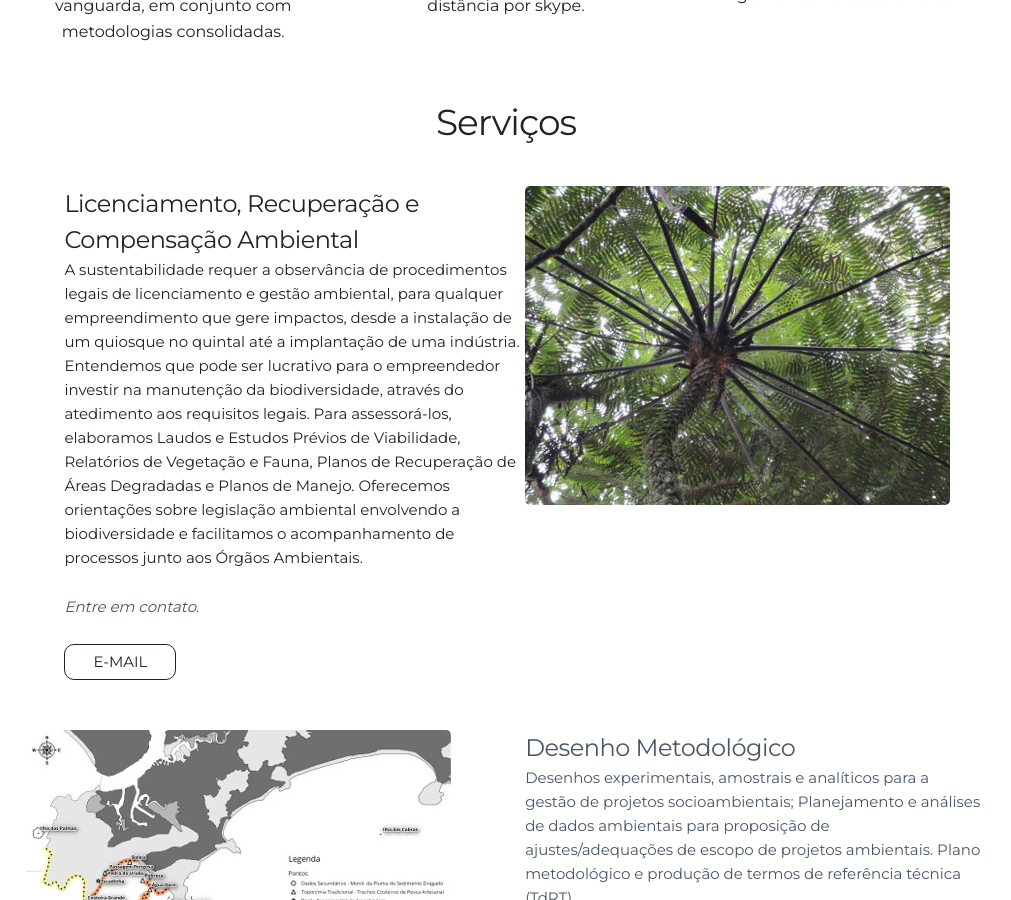
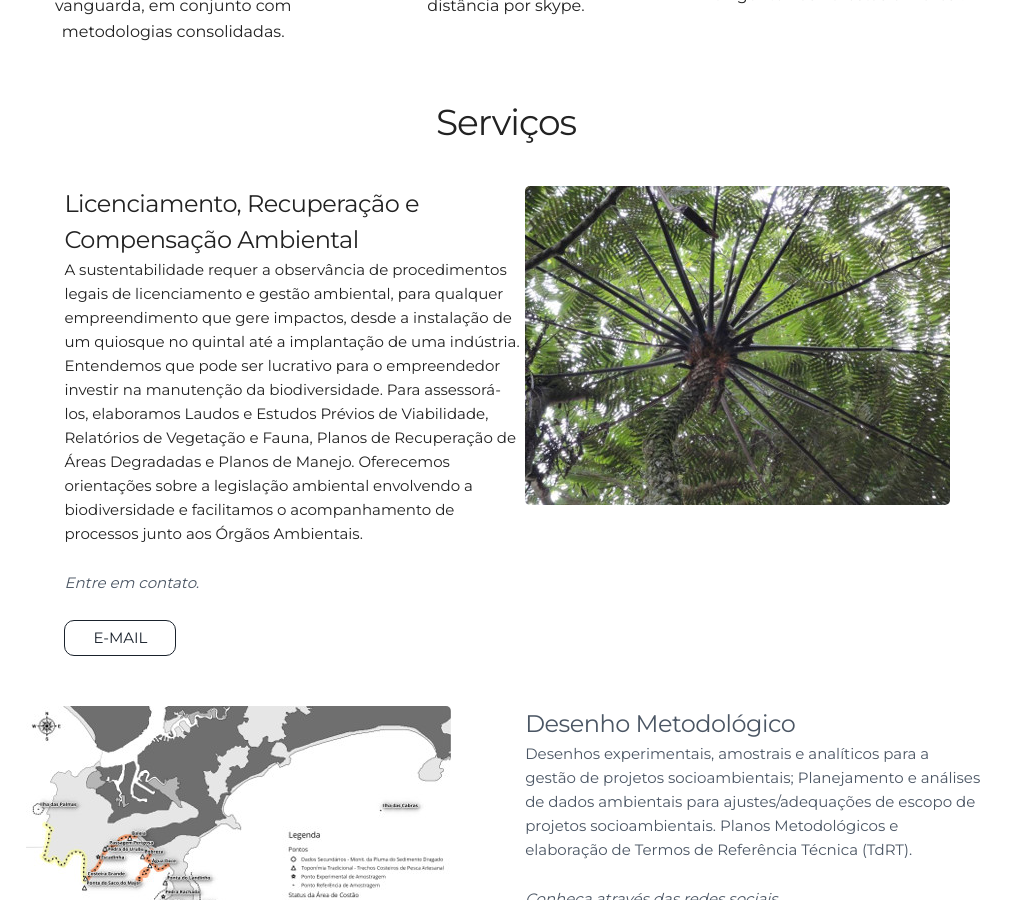
Before and after one commit to leroy1977/eQ1, a Jekyll site: the page built from index.html, in a window 1280 px wide and 900 px high, scrolled down 1588 px. Shown: the whole window, without its empty margins (134-1145 px from the left). Built offline with Jekyll 4.4.1, drawn with Linux system fonts in a browser that asks for light colours; some of the changed text lies outside the part shown.

Commit message:
Update projects.html

```diff
--- a/_includes/projects.html
+++ b/_includes/projects.html
@@ -9,7 +9,7 @@
     <div class="six columns">
       <h5> Licenciamento, Recuperação e Compensação Ambiental </h5>
       <!--<li> Aplicação: estudos ambientais em processos de licenciamento; planos de manejo, programas ambientais para planos diretores.</li> -->
-      <p>A sustentabilidade requer a observância de procedimentos legais de licenciamento e gestão ambiental, para qualquer empreendimento que gere impactos, desde a instalação de um quiosque no quintal até a implantação de uma indústria. Entendemos que pode ser lucrativo para o empreendedor investir na manutenção da biodiversidade, através do atedimento aos requisitos legais. Para assessorá-los, elaboramos Laudos e Estudos Prévios de Viabilidade, Relatórios de Vegetação e Fauna, Planos de Recuperação de Áreas Degradadas e Planos de Manejo. Oferecemos orientações sobre legislação ambiental envolvendo a biodiversidade e facilitamos o acompanhamento de processos junto aos Órgãos Ambientais. </p>
+      <p>A sustentabilidade requer a observância de procedimentos legais de licenciamento e gestão ambiental, para qualquer empreendimento que gere impactos, desde a instalação de um quiosque no quintal até a implantação de uma indústria. Entendemos que pode ser lucrativo para o empreendedor investir na manutenção da biodiversidade. Para assessorá-los, elaboramos Laudos e Estudos Prévios de Viabilidade, Relatórios de Vegetação e Fauna, Planos de Recuperação de Áreas Degradadas e Planos de Manejo. Oferecemos orientações sobre a legislação ambiental envolvendo a biodiversidade e facilitamos o acompanhamento de processos junto aos Órgãos Ambientais. </p>
       <p> <i> <font color= #4B5664> Entre em contato. </i> </p>
       <a class="project-link" href="mailto:{{site.email}}">E-MAIL</a>
     </div>
@@ -23,7 +23,7 @@
       <!-- <ul>
          <li> Aplicação: planejamento de estudos ambientais. </li>
       </ul> -->
-      <p>Desenhos experimentais, amostrais e analíticos para a gestão de projetos socioambientais; Planejamento e análises de dados ambientais para proposição de ajustes/adequações de escopo de projetos ambientais. Plano metodológico e produção de termos de referência técnica (TdRT). </p>
+      <p>Desenhos experimentais, amostrais e analíticos para a gestão de projetos socioambientais; Planejamento e análises de dados ambientais para ajustes/adequações de escopo de projetos socioambientais. Planos Metodológicos e elaboração de Termos de Referência Técnica (TdRT). </p>
       <p> <i> <font color= #4B5664> Conheça através das redes sociais. </i> </p>
       <a class="project-link" href="https://www.facebook.com/eQuanta.env{{site.facebook_username}}">FACEBOOK</a>
     </div>
```
Also changed, not shown: other parts of _includes/projects.html (+1 -1 lines).
